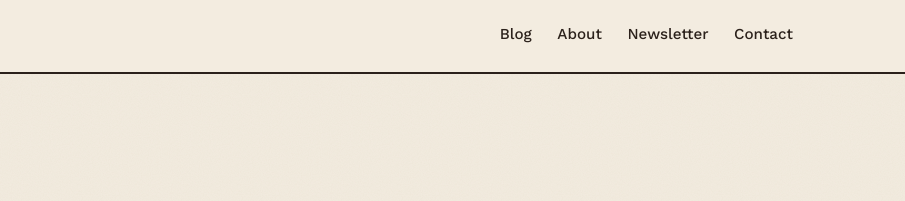
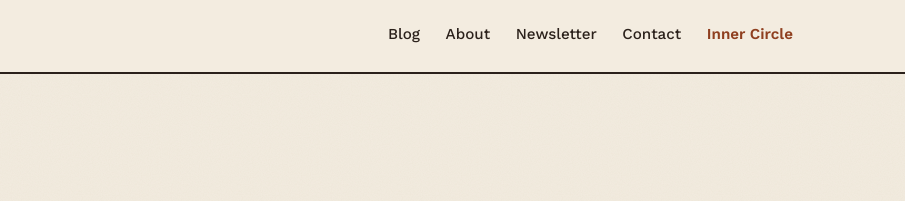
Before and after one commit to Hopson-Kachulu/trenches-mentality, an Eleventy site: page src/index.njk in a window 1280 px wide. Shown: the top 201 px of the page, 375-1280 px from the left. Built offline with nearby package versions, Linux system fonts and the light colour scheme; Eleventy itself is replaced by a stand-in of ours; files that its build step writes are made by us from their sources.

Commit message:
Restore Inner Circle nav and footer links

```diff
--- a/src/_includes/base.njk
+++ b/src/_includes/base.njk
@@ -36,9 +36,9 @@
       <input type="checkbox" id="nav-toggle" class="nav-toggle" aria-label="Open menu">
       <label for="nav-toggle" class="nav-toggle-label" aria-hidden="true"><span></span></label>
       <nav class="nav" aria-label="Main">
-        {%- set links = [["/blog/", "Blog"], ["/about/", "About"], ["/newsletter/", "Newsletter"], ["/contact/", "Contact"]] %}
+        {%- set links = [["/blog/", "Blog"], ["/about/", "About"], ["/newsletter/", "Newsletter"], ["/contact/", "Contact"], ["/inner-circle/", "Inner Circle"]] %}
         {%- for l in links %}
-        <a href="{{ l[0] }}" {% if page.url.startsWith(l[0]) %}aria-current="page"{% endif %}>{{ l[1] }}</a>
+        <a href="{{ l[0] }}" {% if l[0] == "/inner-circle/" %}class="nav-ic"{% endif %} {% if page.url.startsWith(l[0]) %}aria-current="page"{% endif %}>{{ l[1] }}</a>
         {%- endfor %}
       </nav>
     </div>
@@ -62,6 +62,7 @@
       <div>
         <p class="footer-head">Stay close</p>
         <a href="/newsletter/">Newsletter</a>
+        <a href="/inner-circle/">Inner Circle</a>
         <a href="/feed.xml">RSS</a>
         <a href="/contact/">Contact</a>
         {%- for name, link in site.socials %}{% if link %}<a href="{{ link }}" rel="me">{{ name | capitalize }}</a>{% endif %}{% endfor %}
```
